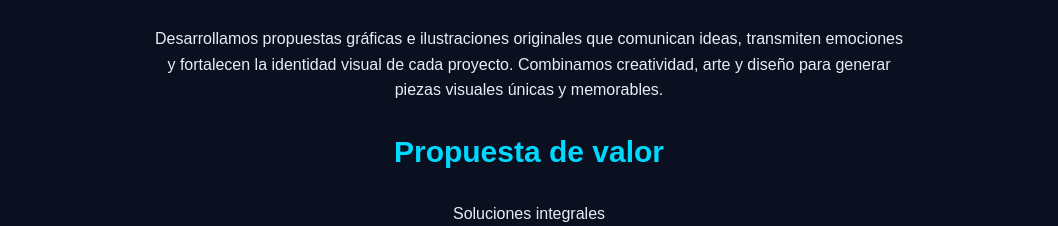
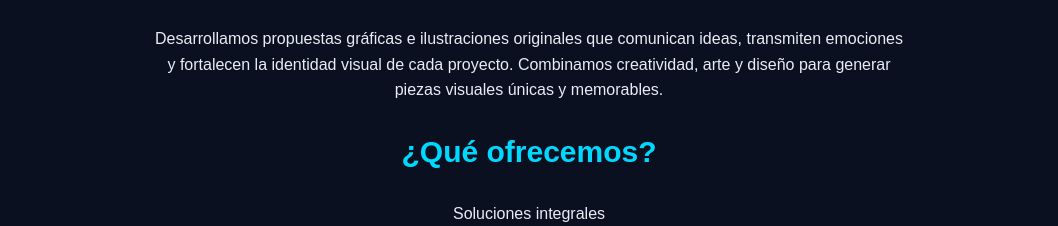
Before and after one commit to apatosaurus250/pagina-grupalMultimedia, a plain HTML site: page index.html in a window 1280 px wide. Shown: the part 1626-1852 px from the top of the page, without its empty margins (111-1169 px from the left). Drawn offline with Linux system fonts and the light colour scheme.

Commit message:
actualizar titulo de propuesta

```diff
--- a/index.html
+++ b/index.html
@@ -99,7 +99,7 @@
 
             </p>
 
-             <h2>Propuesta de valor</h2>
+             <h2>¿Qué ofrecemos?</h2>
 
             <p>
                 Soluciones integrales
```
